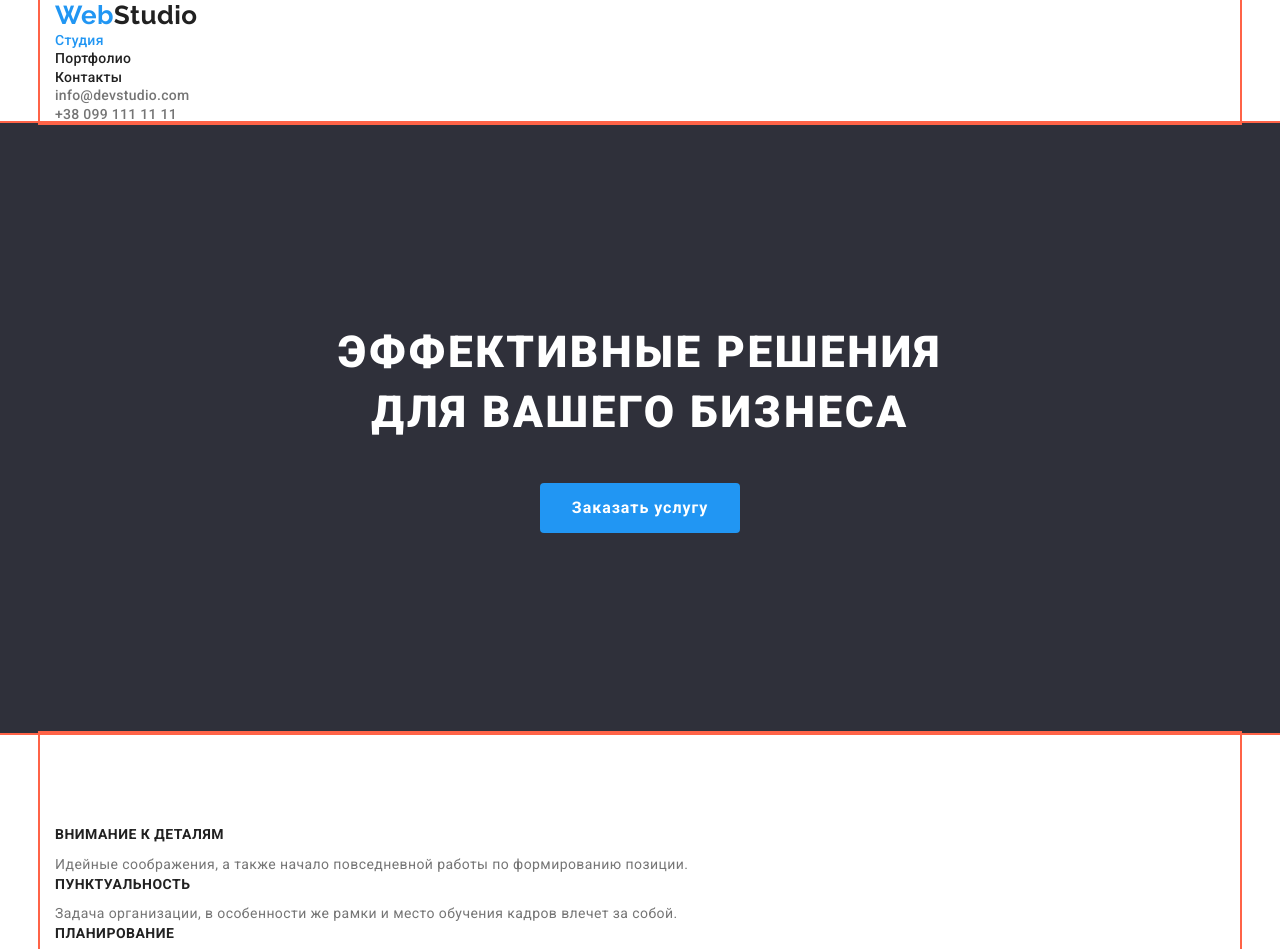
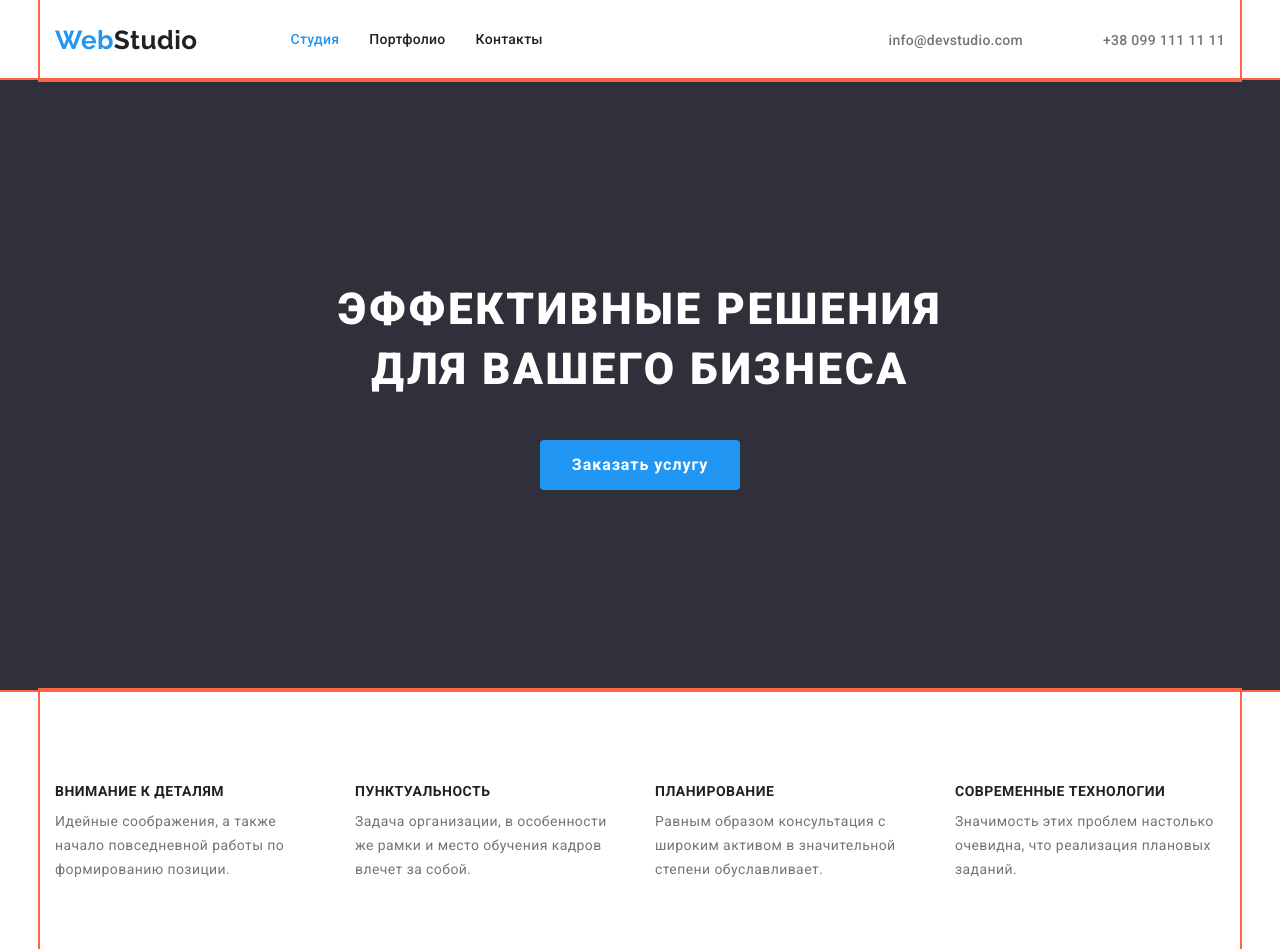
Before and after one commit to rastikon/goit-markup-hw-03, a plain HTML site: page index.html in a window 1280 px wide. Shown: the top 949 px of the page. Drawn offline with nearby package versions, Linux system fonts and the light colour scheme.

Commit message:
Закінчена верстка першої сторінки

```diff
--- a/css/styles.css
+++ b/css/styles.css
@@ -27,6 +27,7 @@ h1, h2, h3, h4, h5, h6, p, ul {
 
 
 /* Головна сторінка */
+/* Основні параметри контейнера */
 .container {
     width: 1200px;
     margin-left: auto;
@@ -38,11 +39,13 @@ h1, h2, h3, h4, h5, h6, p, ul {
     outline: 2px solid tomato;
 }
 
+/* Прибирає паддінги */
 .no-padding {
     padding-top: 0;
     padding-bottom: 0;
 }
 
+/* Прибирає стилі */
 .list {
     list-style: none;
     padding-left: 0;
@@ -62,7 +65,29 @@ h1, h2, h3, h4, h5, h6, p, ul {
 
 /* Site navigation*/
 
+.main-header {
+    display: flex;
+    align-items: center;
+}
+
+.site-nav {
+    display: flex;
+    margin-left: 93px;
+}
+/* .site-nav .item{
+    outline: 1px solid red;
+    background-color: tomato;
+} */
+
+.site-nav .item:not(:last-child) {
+    margin-right: 50px;
+}
+
 .site-nav .link{
+    display: block;
+    padding-top: 32px;
+    padding-bottom: 32px;
+
     font-weight: 500;
     font-size: 14px;
     line-height: 1.14;
@@ -79,6 +104,16 @@ h1, h2, h3, h4, h5, h6, p, ul {
 }
 
 /* Header contacts*/
+.cont-nav {
+    display: flex;
+    margin-left: auto;
+}
+
+/* Відступ між контактами */
+.cont-nav .item + .item {
+    margin-left: 50px;
+}
+
 .cont-nav .cont {
     font-weight: 500;
     font-size: 14px;
@@ -167,6 +202,14 @@ h1, h2, h3, h4, h5, h6, p, ul {
 }
 
 /* Specifics */
+.specifics {
+    display: flex;
+    justify-content: center;
+}
+
+.specifics .item {
+    width: 270px;
+}
 .specifics .title {
     margin-bottom: 10px;
     font-weight: 700;
@@ -183,7 +226,23 @@ h1, h2, h3, h4, h5, h6, p, ul {
     color: var(--title-text-color);
 }
 
+/* Чим ми займаємся */
+.doing {
+    display: flex;
+}
+
+.list > .item:not(:last-child) {
+    margin-right: 30px;
+}
+
 /* team */
+.team {
+    display: flex;
+}
+.team .item {
+    text-align: center;
+}
+
 .team .title {
     margin-top: 30px;
     margin-bottom: 10px;
--- a/index.html
+++ b/index.html
@@ -14,20 +14,23 @@
 <body>
 
     <!-- Шапка -->
-    <header>
+    <header class="page-header">
         <div class="container no-padding">
+            <div class="main-header">
                 <a href="/" class="logo">Web<span class="head">Studio</span></a>
                 <nav>
                     <ul class="site-nav list">
-                    <li><a href="" class="link current">Студия</a></li>
-                    <li><a href="./portfolio.html" class="link">Портфолио</a></li>
-                    <li><a href="" class="link">Контакты</a></li>
+                        <li class="item"><a href="" class="link current">Студия</a></li>
+                        <li class="item"><a href="./portfolio.html" class="link">Портфолио</a></li>
+                        <li class="item"><a href="" class="link">Контакты</a></li>
                     </ul>
                 </nav>
                 <ul class="cont-nav list">
-                <li><a href="mailto:info@devstudio.com" class="cont">info@devstudio.com</a></li>
-                <li><a href="tel:+380991111111" class="cont">+38 099 111 11 11</a></li>
+                    <li class="item"><a href="mailto:info@devstudio.com" class="cont">info@devstudio.com</a></li>
+                    <li class="item"><a href="tel:+380991111111" class="cont">+38 099 111 11 11</a></li>
                 </ul>
+            </div>
+
         </div>
     </header>
 
@@ -45,19 +48,19 @@
             <div class="container">
                 <h2 class="section-title visually-hidden">Наши особенности</h2>
                 <ul class="specifics list">
-                    <li>
+                    <li class="item">
                         <h3 class="title">Внимание к деталям</h3>
                         <p class="text">Идейные соображения, а также начало повседневной работы по формированию позиции.</p>
                     </li>
-                    <li>
+                    <li class="item">
                         <h3 class="title">Пунктуальность</h3>
                         <p class="text">Задача организации, в особенности же рамки и место обучения кадров влечет за собой.</p>
                     </li>
-                    <li>
+                    <li class="item">
                         <h3 class="title">Планирование</h3>
                         <p class="text">Равным образом консультация с широким активом в значительной степени обуславливает.</p>
                     </li>
-                    <li>
+                    <li class="item">
                         <h3 class="title">Современные технологии</h3>
                         <p class="text">Значимость этих проблем настолько очевидна, что реализация плановых заданий.</p>
                     </li>
@@ -71,14 +74,14 @@
 
             <div class="container">
                 <h2 class="section-title">Чем мы занимаемся</h2>
-                <ul class="list">
-                    <li>
+                <ul class="list doing">
+                    <li class="item">
                         <img src="./images/coding.jpg" alt="Верстка сайта" width="370">
                     </li>
-                    <li>
+                    <li class="item">
                         <img src="./images/adaptetion.jpg" alt="Адаптация сайта" width="370">
                     </li>
-                    <li>
+                    <li class="item">
                         <img src="./images/illustration.jpg" alt="Готовый продукт" width="370">
                     </li>
                 </ul>
@@ -90,22 +93,22 @@
             <div class="container">
                 <h2 class="section-title">Наша команда</h2>
                 <ul class="team list">
-                    <li>
+                    <li class="item">
                         <img src="./images/desinger.jpg" alt="Дезайнер продукта" width="270">
                         <h3 class="title">Игорь Демьяненко</h3>
                         <p class="text" lang="en">Product Designer</p>
                     </li>
-                    <li>
+                    <li class="item">
                         <img src="./images/developer.jpg" alt="Разработчик" width="270">
                         <h3 class="title">Ольга Репина</h3>
                         <p class="text" lang="en">Developer</p>
                     </li>
-                    <li>
+                    <li class="item">
                         <img src="./images/marketing.jpg" alt="Маркетолог" width="270">
                         <h3 class="title">Николай Тарасов</h3>
                         <p class="text" lang="en">Marketing</p>
                     </li>
-                    <li>
+                    <li class="item">
                         <img src="./images/ui.jpg" alt="Дезайнер интерфейса" width="270">
                         <h3 class="title">Михаил Ермаков</h3>
                         <p class="text" lang="en">UI Designer</p>
```
Lines whose indentation alone changed are shown as unchanged.
